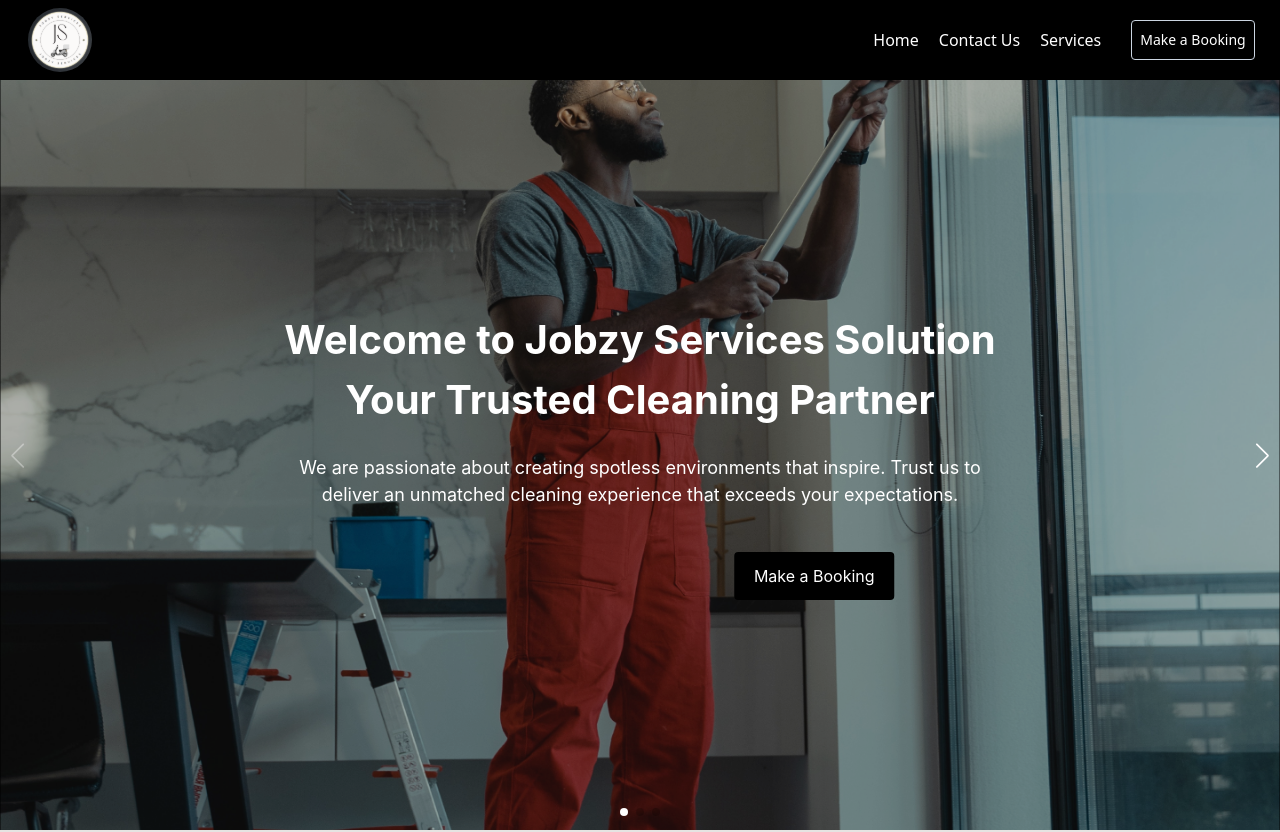
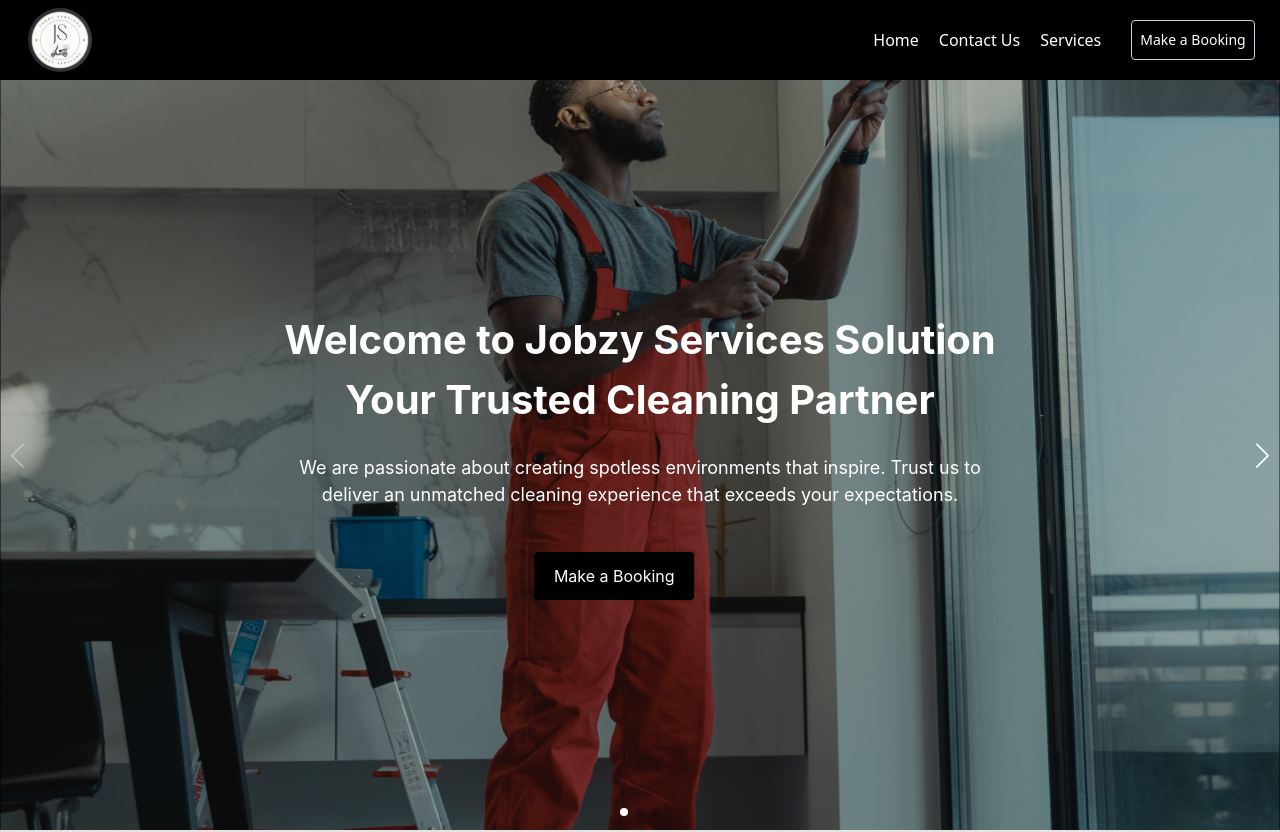
Before and after one commit to johnfeyisayo/Jobzy-cleaning-service, a React (Create React App) app: page / in a window 1280 px wide. Shown: the top 832 px of the page. Built offline with nearby package versions, Linux system fonts and the light colour scheme.

Commit message:
update final changes

```diff
--- a/src/components/Carousel.js
+++ b/src/components/Carousel.js
@@ -50,7 +50,7 @@
               </p>
 
               <Link to="/booking ">
-                <button className=" hover:bg-white w-40 h-10 rounded-sm hover:text-black  md:text-base text-xs md:mt-[20px] md:ml-[450px] text-[14px] md:block md:w-40 md:h-12  bg-black md:rounded  md:hover:bg-white md:hover:text-black space-x-6 md:text-white">
+                <button className=" hover:bg-white w-40 h-10 rounded-sm hover:text-black  md:text-base text-xs md:mt-[20px] md:ml-[250px] text-[14px] md:block md:w-40 md:h-12  bg-black md:rounded  md:hover:bg-white md:hover:text-black space-x-6 md:text-white">
                   Make a Booking
                 </button>
               </Link>
@@ -72,7 +72,7 @@
               </p>
 
               <Link to="/booking ">
-                <button className=" hover:bg-white w-40 h-10 rounded-sm hover:text-black  md:text-base text-xs md:mt-[20px] md:ml-[450px] text-[14px] md:block md:w-40 md:h-12  bg-black md:rounded  md:hover:bg-black md:hover:text-white space-x-6 md:text-white">
+                <button className=" hover:bg-white w-40 h-10 rounded-sm hover:text-black  md:text-base text-xs md:mt-[20px] md:ml-[250px] text-[14px] md:block md:w-40 md:h-12  bg-black md:rounded  md:hover:bg-black md:hover:text-white space-x-6 md:text-white">
                   {' '}
                   Make a Booking{' '}
                 </button>
@@ -95,7 +95,7 @@
               </p>
 
               <Link to="/booking ">
-                <button className=" hover:bg-white hover:text-black w-40 h-10 rounded-sm  md:text-base text-xs md:mt-[20px] md:ml-[450px] text-[14px] md:block md:w-40 md:h-12  bg-black md:rounded  md:hover:bg-black md:hover:text-white space-x-6 md:text-white">
+                <button className=" hover:bg-white hover:text-black w-40 h-10 rounded-sm  md:text-base text-xs md:mt-[20px] md:ml-[250px] text-[14px] md:block md:w-40 md:h-12  bg-black md:rounded  md:hover:bg-black md:hover:text-white space-x-6 md:text-white">
                   Make a Booking
                 </button>
               </Link>
```
